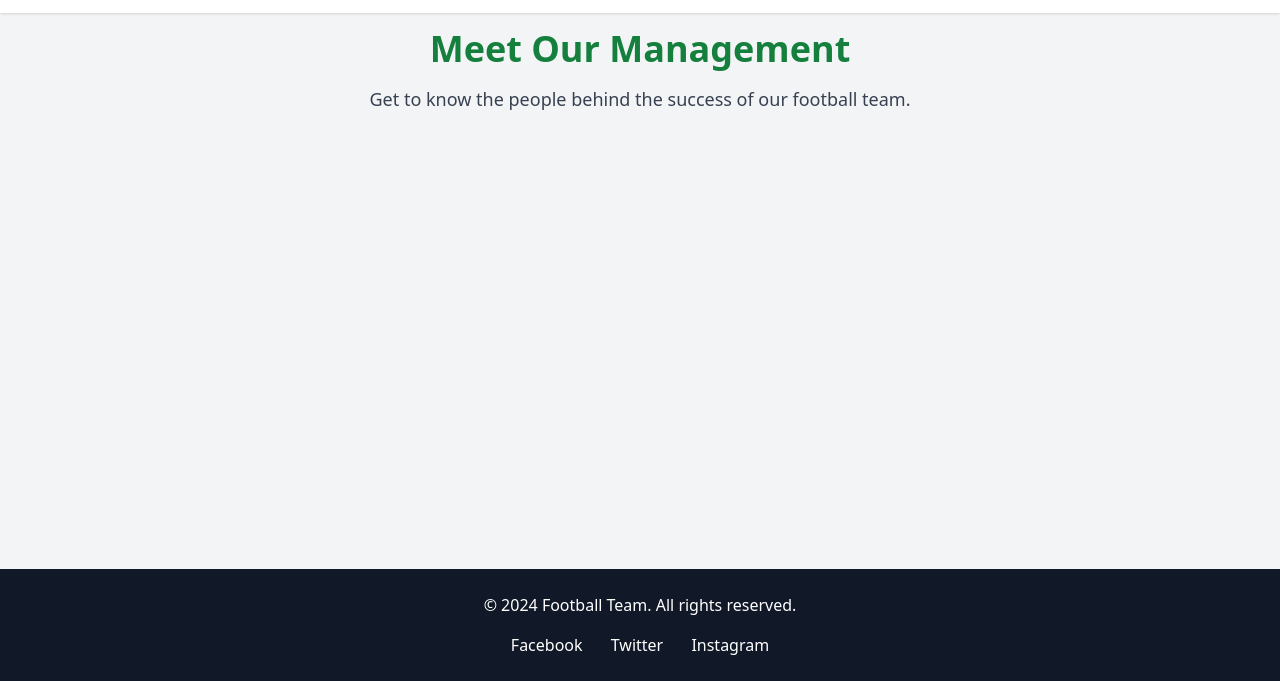
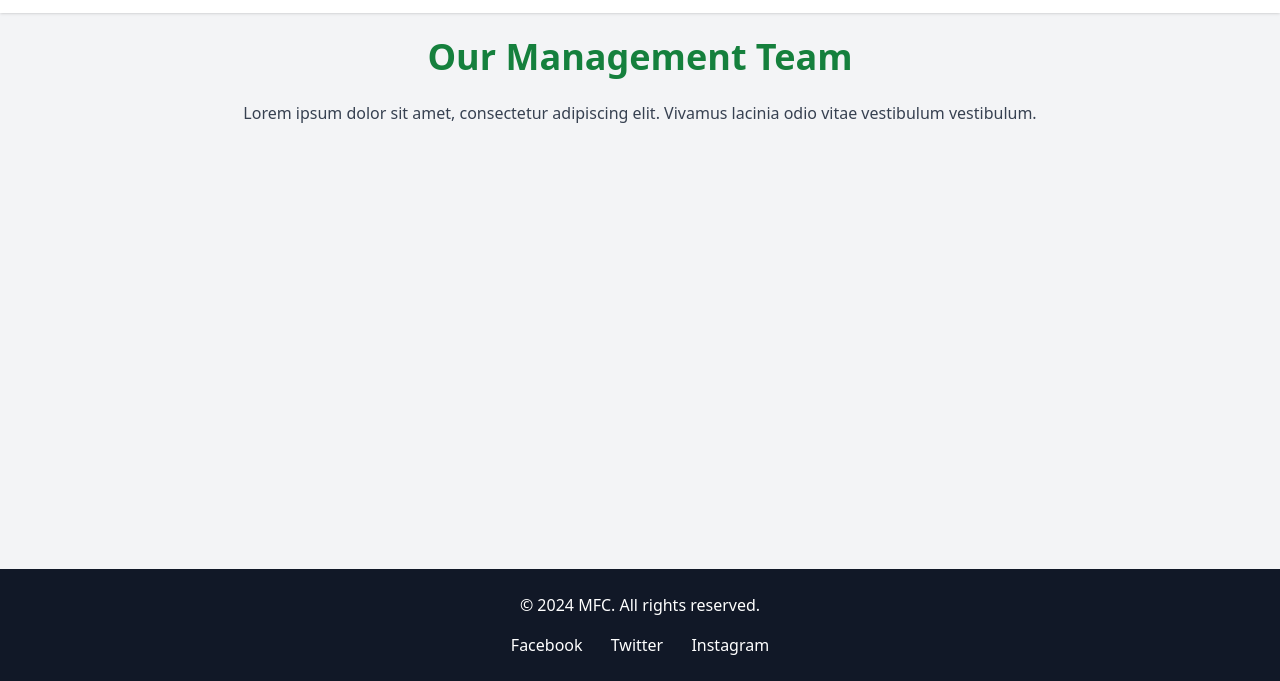
Before and after one commit to ThaGreatFikshun/malili-fc, a plain HTML site: page management.html in a window 1280 px wide. Shown: the part 119-800 px from the top of the page. Drawn offline with nearby package versions, Linux system fonts and the light colour scheme.

```diff
--- a/management.html
+++ b/management.html
@@ -1,14 +1,22 @@
 <!DOCTYPE html>
 <html lang="en">
-
 <head>
     <meta charset="UTF-8">
     <meta name="viewport" content="width=device-width, initial-scale=1.0">
-    <title>Football Team - Management</title>
+    <title>MFC - Management</title>
     <script src="https://cdn.tailwindcss.com"></script>
+    <style>
+        body {
+            display: flex;
+            flex-direction: column;
+            min-height: 100vh;
+        }
+        main {
+            flex: 1;
+        }
+    </style>
 </head>
-
-<body class="bg-gray-100 text-gray-800 flex flex-col min-h-screen">
+<body class="bg-gray-100 text-gray-800">
     <!-- Header -->
     <header class="bg-white shadow p-4">
         <div class="container mx-auto flex justify-between items-center">
@@ -26,17 +34,18 @@
     </header>
 
     <!-- Main Content -->
-    <main class="flex-grow container mx-auto p-4">
+    <main class="container mx-auto p-6">
         <section class="text-center">
-            <h1 class="text-4xl font-bold text-green-700">Meet Our Management</h1>
-            <p class="mt-4 text-lg text-gray-700">Get to know the people behind the success of our football team.</p>
+        <h1 class="text-4xl font-bold text-green-700 mb-6">Our Management Team</h1>
+        <p class="text-gray-700">Lorem ipsum dolor sit amet, consectetur adipiscing elit. Vivamus lacinia odio vitae vestibulum vestibulum.</p>
+        <!-- Add more content as needed -->
         </section>
     </main>
 
     <!-- Footer -->
-    <footer class="bg-gray-900    text-white py-6">
+    <footer class="bg-gray-900 text-white py-6 mt-auto">
         <div class="container mx-auto text-center">
-            <p>&copy; 2024 Football Team. All rights reserved.</p>
+            <p>&copy; 2024 MFC. All rights reserved.</p>
             <div class="mt-4">
                 <a href="#" class="px-3 hover:text-gray-400">Facebook</a>
                 <a href="#" class="px-3 hover:text-gray-400">Twitter</a>
@@ -45,5 +54,4 @@
         </div>
     </footer>
 </body>
-
 </html>
```
